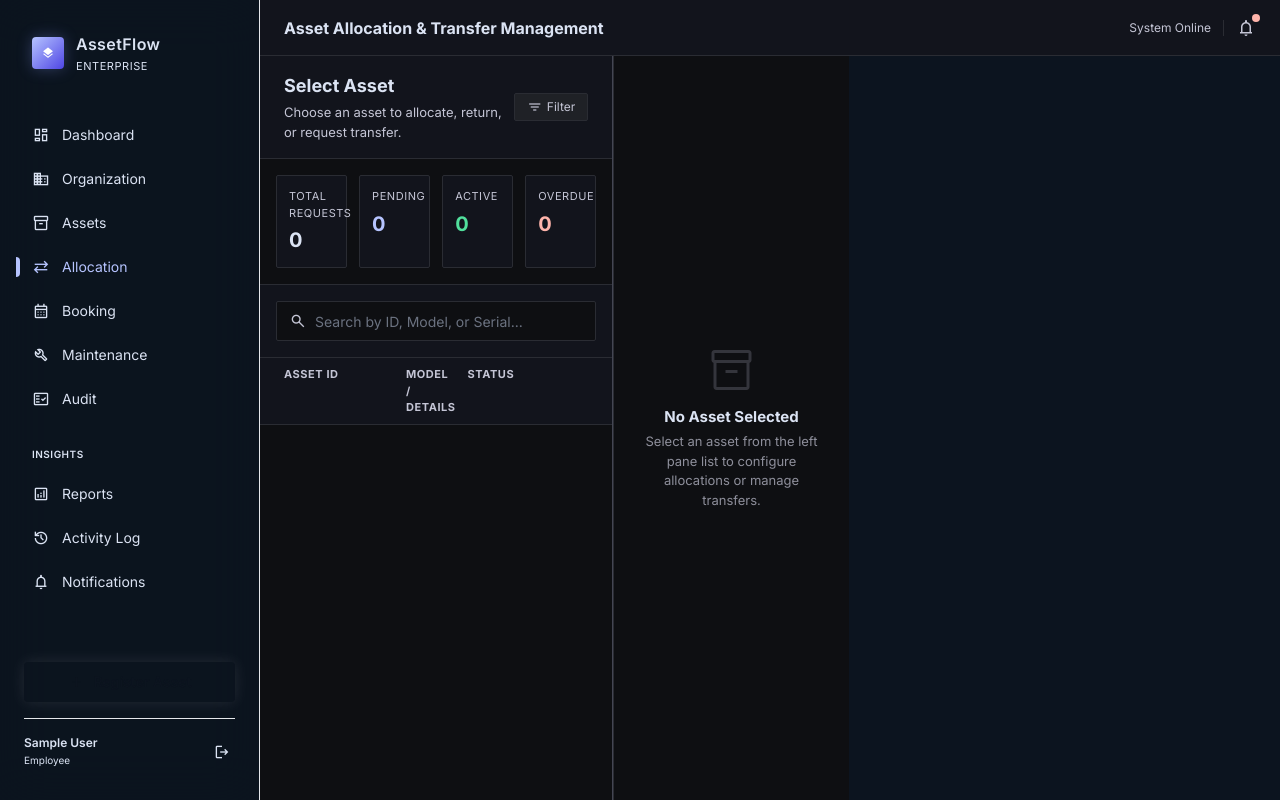
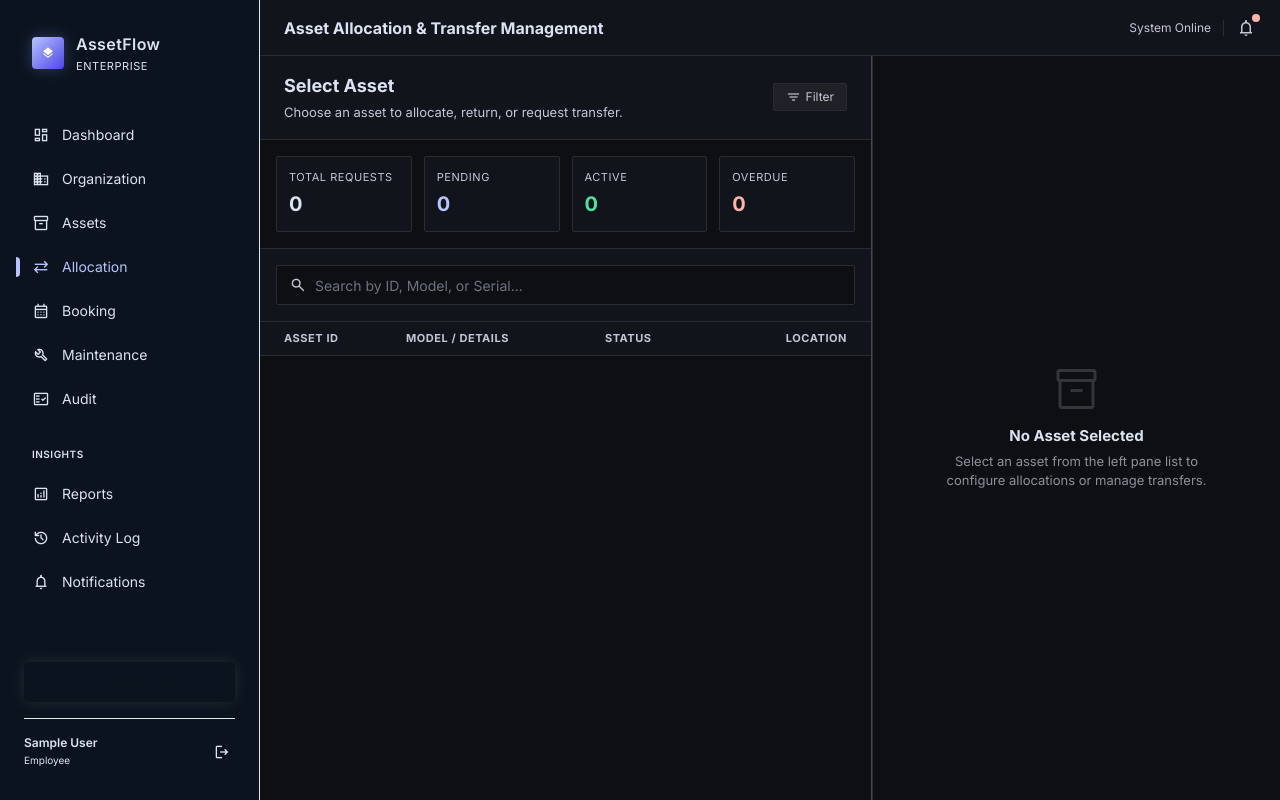
Before and after one commit to vikasgurram26/AssetFlow-Enterprise-Asset-Resource-Management-System, a Django app: page /transfers/ in a window 1280 px wide. Run offline with Django 5.2, Linux system fonts and the light colour scheme; the visitor is signed in with stand-in values (Sample User, id 1); data comes from the database, SQL or seed files in the repository; data that the repository does not hold is empty; some libraries are stand-ins or nearby versions.

Commit message:
Fix flex layout in transfer_list.html to span full viewport width

```diff
--- a/core/templates/core/transfer_list.html
+++ b/core/templates/core/transfer_list.html
@@ -136,7 +136,7 @@
 </nav>
 
 <!-- Main Content Area -->
-<main class="ml-[260px] mt-[56px] h-[calc(100vh-56px)] flex overflow-hidden bg-surface-dim">
+<main class="flex-1 ml-[260px] mt-[56px] h-[calc(100vh-56px)] flex overflow-hidden bg-surface-dim">
 
     <!-- Left Pane: Asset Search/Picker List (60%) -->
     <div class="w-[60%] flex flex-col border-r border-outline-variant bg-surface-container-lowest">
```
